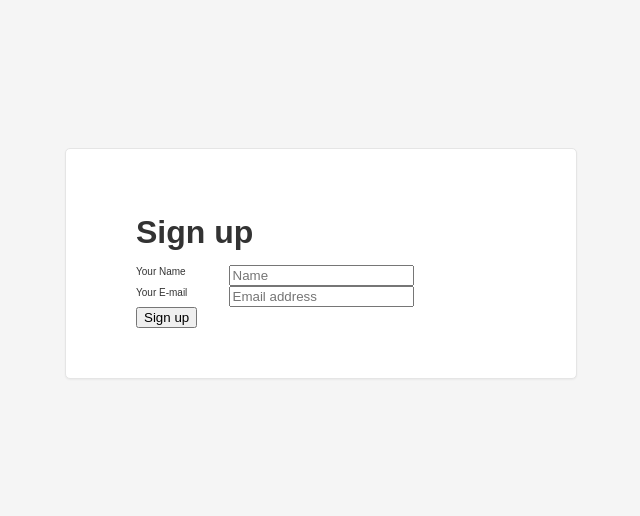
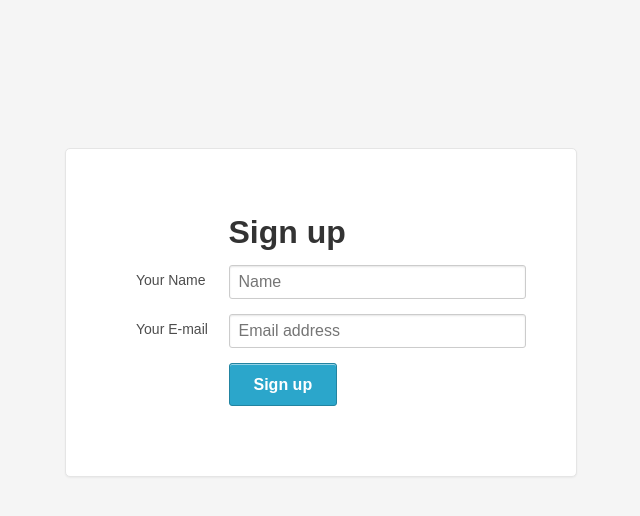
Before and after one commit to rusven/native-sign-up-form, a plain HTML site: page index.html in a window 1280 px wide. Shown: the whole page, without its empty margins (319-959 px from the left). Drawn offline with Linux system fonts and the light colour scheme.

Commit message:
Css button
Css button. Adding color and css3 properties.

```diff
--- a/index.html
+++ b/index.html
@@ -69,6 +69,74 @@
 			    padding: 50px 70px 50px;
 			    position: relative;
 			}
+			.form-signup h1,
+			.form-signup button {
+				margin-left: 25%;
+			}
+			input[type="text"],
+			input[type="email"] {
+			    border-radius: 3px;
+			    background-color: white;
+			    border: 1px solid #CCCCCC;
+			    box-shadow: 0 1px 2px rgba(0, 0, 0, 0.1) inset;
+			    color: rgba(0, 0, 0, 0.75);
+			    display: block;
+			    font-family: inherit;
+			    font-size: 0.875em;
+			    height: 2.3125em;
+			    margin: 0 0 1em;
+			    padding: 0.5em;
+			    transition: all 0.15s linear 0s;
+			    width: 100%;
+			    font-size: 16px;
+			    height: auto;
+			    margin-bottom: 15px;
+			    padding: 7px 9px;
+			}
+			label {
+			    color: #4D4D4D;
+			    cursor: pointer;
+			    display: block;
+			    font-size: 14px;
+			    font-weight: 500;
+			    margin-bottom: 0.1875em;
+			}
+			label.inline {
+			    margin: 0 0 1em;
+			    padding: 0.625em 0;
+			}
+			button, .button {
+			    background-color: #2BA6CB;
+			    border-color: #2284A1;
+			    border-style: solid;
+			    border-width: 1px;
+			    color: white;
+			    cursor: pointer;
+			    display: inline-block;
+			    font-family: inherit;
+			    font-size: 16px;
+			    font-weight: bold;
+			    line-height: 1;
+			    margin: 0 0 1.25em;
+			    padding: 0.75em 1.5em 0.8125em;
+			    position: relative;
+			    text-align: center;
+			    text-decoration: none;
+			}
+			.button.radius {
+			    border-radius: 3px;
+			}
+			input.button, button.button {
+			    padding-bottom: 0.75em;
+			    padding-top: 0.8125em;
+			}
+			.button {
+			    box-shadow: 0 1px 0 rgba(255, 255, 255, 0.5) inset;
+			    transition: background-color 300ms ease-out 0s;
+			}
+			button:hover, button:focus, .button:hover, .button:focus {
+			    background-color: #2284A1;
+			}
 		</style>
     </head>
 	<body>
@@ -78,7 +146,7 @@
 					<h1>Sign up</h1>
 					<div class="row collapse">
 						<div class="large-3 columns">
-							<label>Your Name</label>
+							<label class="inline">Your Name</label>
 						</div>
 						<div class="large-9 columns">
 							<input type="text" placeholder="Name">
@@ -86,13 +154,15 @@
 					</div>
 					<div class="row collapse">
 						<div class="large-3 columns">
-							<label>Your E-mail</label>
+							<label class="inline">Your E-mail</label>
 						</div>
 						<div class="large-9 columns">
 							<input type="text" placeholder="Email address">
 						</div>
 					</div>
-					<button type="submit">Sign up</button>
+					<div class="row collapse">
+						<button type="submit" class="radius button">Sign up</button>
+					</div>
 				</form>
 			</section>
 		</div>
```
